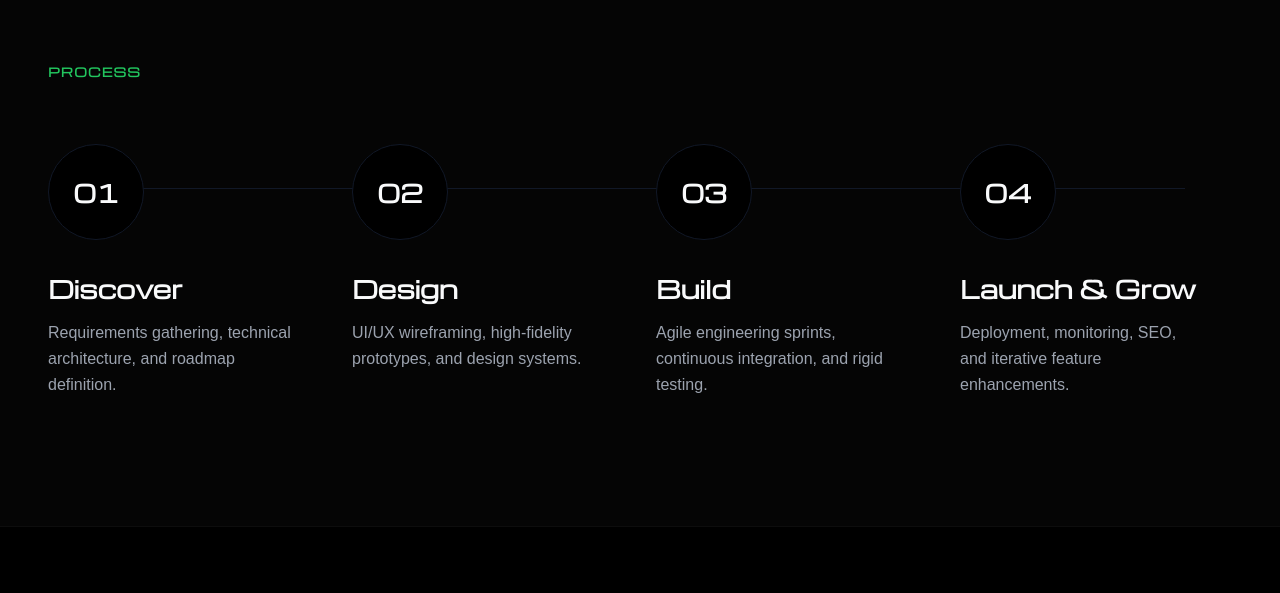
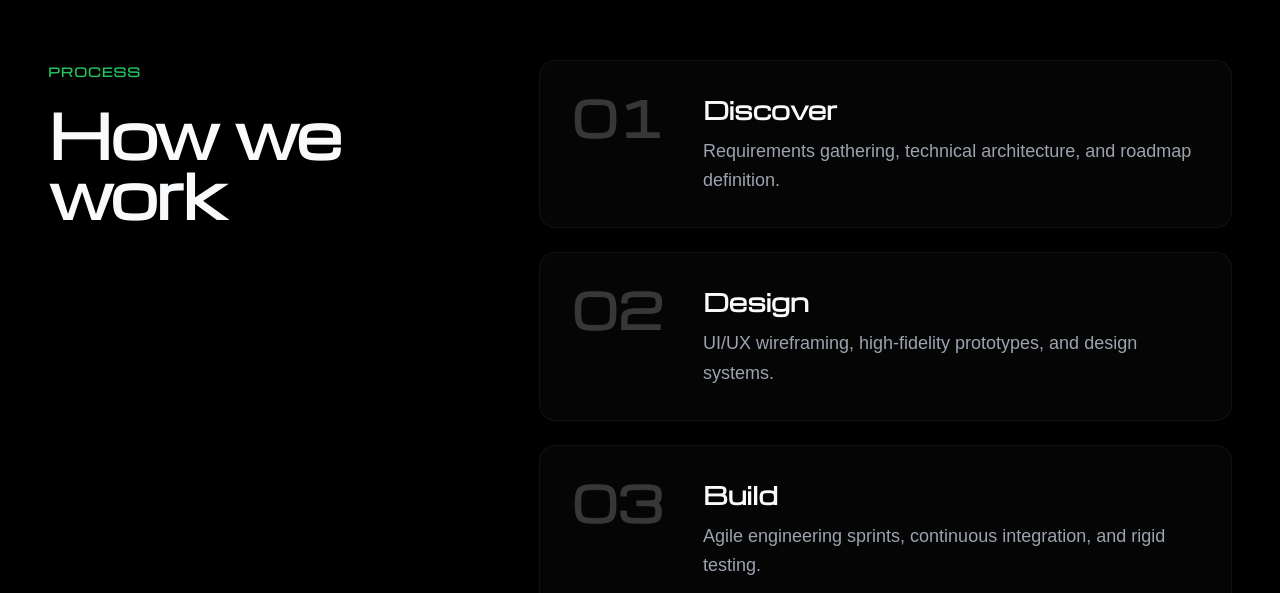
Before and after one commit to fuzziecoder/Cortex-IT, a Next.js app: page / in a window 1280 px wide. Shown: the part 11407-12000 px from the top of the page. Built offline with nearby package versions, Linux system fonts and the light colour scheme; a web font is replaced by a local one.

Commit message:
process section fix

```diff
--- a/src/components/HowWeWork.tsx
+++ b/src/components/HowWeWork.tsx
@@ -1,7 +1,6 @@
 "use client";
 
 import { motion } from "framer-motion";
-import ScrollReveal from "./ScrollReveal";
 
 const steps = [
   { num: "01", title: "Discover", desc: "Requirements gathering, technical architecture, and roadmap definition." },
@@ -12,59 +11,51 @@ const steps = [
 
 export default function HowWeWork() {
   return (
-    <section className="py-32 bg-[var(--color-bg-alt)] overflow-hidden">
+    <section id="process" className="process-section py-32 bg-[var(--color-bg-main)]">
       <div className="container mx-auto px-6 md:px-12">
+        <div className="process-wrapper flex flex-col lg:flex-row gap-16 lg:gap-24">
 
-        <ScrollReveal>
-          <div className="inline-block text-[var(--color-accent-secondary)] font-heading font-bold text-xs tracking-widest uppercase mb-16">
-            Process
+          {/* Left Column - Heading */}
+          <div className="lg:w-1/3 shrink-0">
+            <div className="sticky top-32">
+              <span className="inline-block text-[var(--color-accent-secondary)] font-heading font-bold text-xs tracking-widest uppercase mb-6">
+                Process
+              </span>
+              <h2 className="font-heading font-bold text-4xl md:text-5xl lg:text-6xl text-[var(--color-text-primary)] tracking-tight">
+                How we work
+              </h2>
+            </div>
           </div>
-        </ScrollReveal>
 
-        {/* Horizontal timeline process */}
-        <div className="relative">
-          {/* Connecting Line (Desktop) */}
-          <div className="hidden lg:block absolute top-[44px] left-[4%] right-[4%] h-[1px] bg-[var(--color-border-subtle)] z-0" />
+          {/* Right Column - Steps */}
+          <div className="lg:w-2/3 process-steps flex flex-col gap-6">
+            {steps.map((step, i) => (
+              <motion.div
+                key={step.num}
+                initial={{ opacity: 0, y: 40 }}
+                whileInView={{ opacity: 1, y: 0 }}
+                viewport={{ once: true, amount: 0.2 }}
+                transition={{ duration: 0.6, ease: "easeOut", delay: i * 0.1 }}
+                whileHover={{ scale: 1.02 }}
+                className="process-step process-step-reveal flex flex-col md:flex-row gap-6 md:gap-10 p-8 rounded-2xl bg-white/[0.02] border border-white/5 hover:bg-white/[0.04] hover:border-[#C8F542]/30 hover:shadow-[0_8px_30px_rgba(0,0,0,0.12)] transition-all duration-300"
+              >
+                <div className="process-step-number font-heading font-bold text-4xl md:text-5xl text-white/20 shrink-0 self-start">
+                  {step.num}
+                </div>
 
-          <div className="grid grid-cols-1 md:grid-cols-2 lg:grid-cols-4 gap-12 lg:gap-8 relative z-10">
-            {steps.map((step, i) => (
-              <ScrollReveal key={step.num} delay={i * 0.15} direction="left" distance={40}>
-                <motion.div
-                  className="flex flex-col relative group"
-                  whileHover="hover"
-                >
-                  {/* Step Number Circle */}
-                  <motion.div
-                    className="w-24 h-24 rounded-full bg-[var(--color-bg-main)] border border-[var(--color-border-subtle)] flex items-center justify-center mb-8 relative"
-                    variants={{
-                      hover: {
-                        borderColor: "#6B7280",
-                        backgroundColor: "var(--color-chip-bg)"
-                      }
-                    }}
-                    transition={{ duration: 0.3 }}
-                  >
-                    <span className="font-heading font-bold text-2xl text-[var(--color-text-primary)] group-hover:text-gray-400 transition-colors">
-                      {step.num}
-                    </span>
-
-                    {/* Active highlight dot */}
-                    <div className="absolute -top-1 -right-1 w-4 h-4 rounded-full bg-[var(--color-accent-secondary)] opacity-0 group-hover:opacity-100 transition-opacity duration-300" />
-                  </motion.div>
-
-                  <h3 className="font-heading font-semibold text-2xl text-[var(--color-text-primary)] mb-4">
+                <div>
+                  <h3 className="process-step-title font-heading font-semibold text-2xl text-[var(--color-text-primary)] mb-3">
                     {step.title}
                   </h3>
-
-                  <p className="text-[var(--color-text-muted)] text-base leading-relaxed lg:max-w-[90%]">
+                  <p className="process-step-text text-[var(--color-text-muted)] text-base md:text-lg leading-relaxed">
                     {step.desc}
                   </p>
-                </motion.div>
-              </ScrollReveal>
+                </div>
+              </motion.div>
             ))}
           </div>
+
         </div>
-
       </div>
     </section>
   );
```
